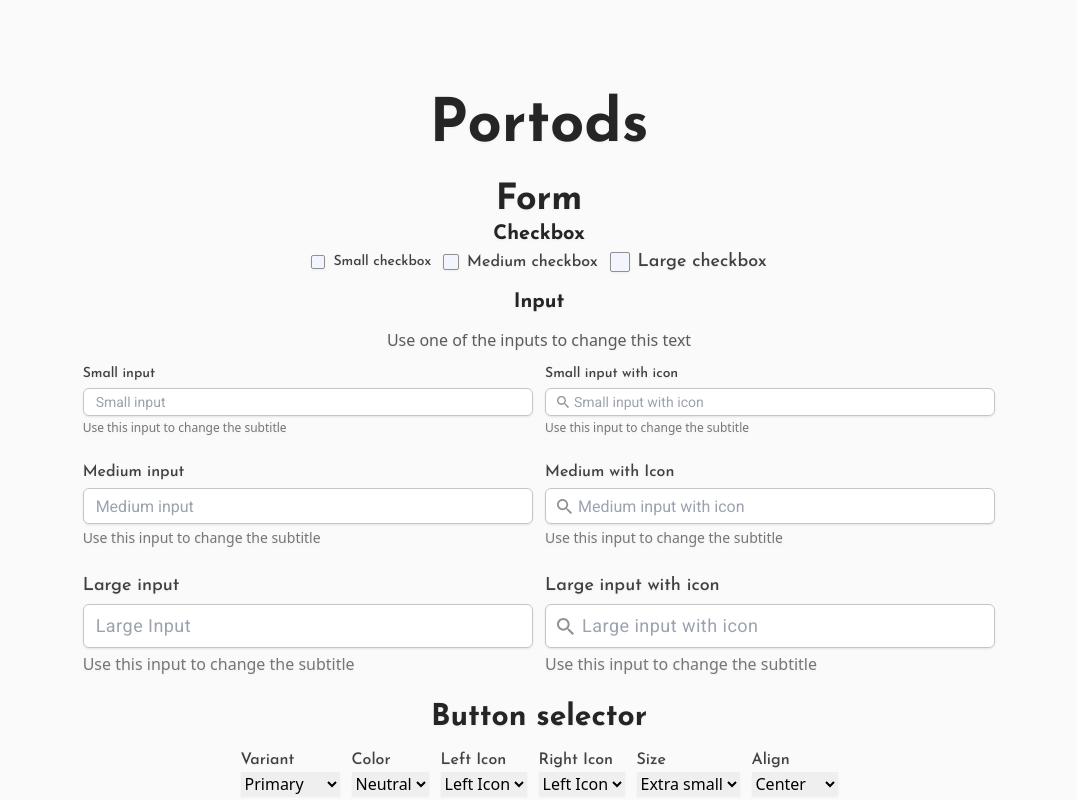
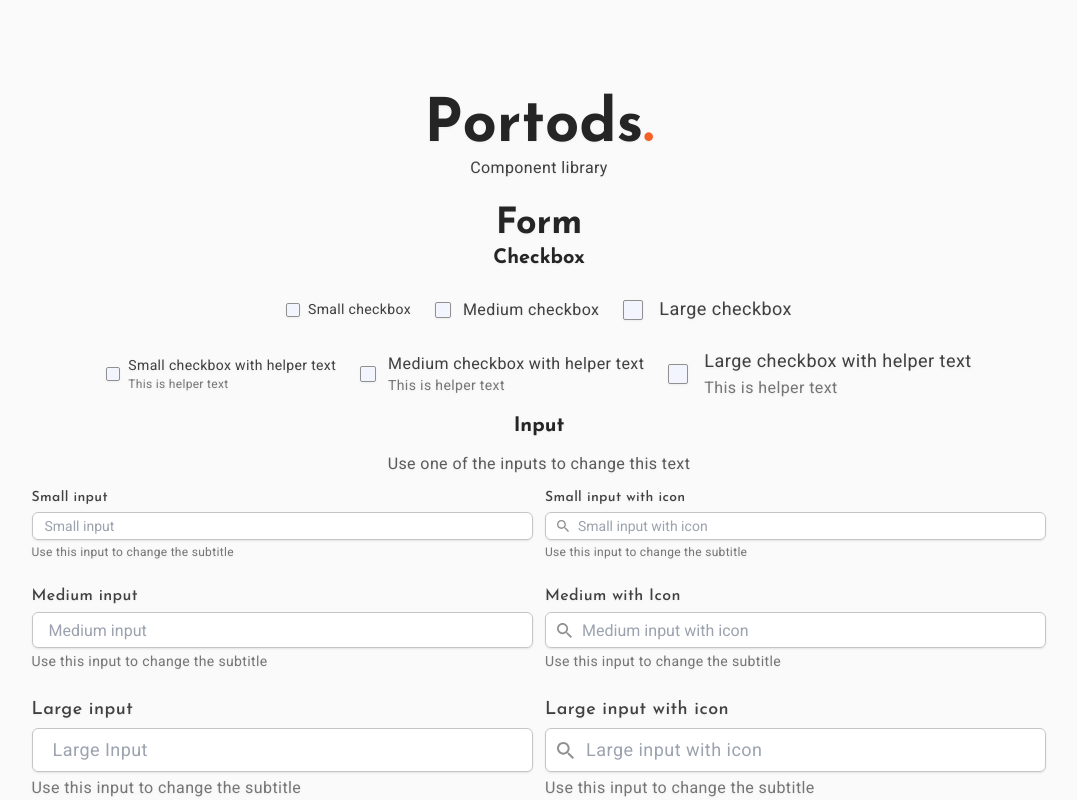
Before and after one commit to TheFlyingWhale/portods, a React (Create React App) app: page / in a window 1280 px wide. Shown: the whole page, without its empty margins (101-1178 px from the left). Built offline with nearby package versions, Linux system fonts and the light colour scheme.

Commit message:
improve styling

```diff
--- a/src/App.tsx
+++ b/src/App.tsx
@@ -1,20 +1,25 @@
-import React from "react";
-import { Heading, Vertical } from "./components";
-import ShowcaseButtons from "./showCase/ShowcaseButtons";
-import ShowcaseForm from "./showCase/ShowcaseForm";
-import ShowcaseIcons from "./showCase/ShowcaseIcons";
+import React from "react"
+import { Heading, Vertical, Text } from "./components"
+import ShowcaseButtons from "./showCase/ShowcaseButtons"
+import ShowcaseForm from "./showCase/ShowcaseForm"
+import ShowcaseIcons from "./showCase/ShowcaseIcons"
 
 const App = () => {
 	return (
 		<Vertical className="bg-neutral-100 h-screen overflow-scroll justify-start items-center">
 			<Vertical className="  justify-center items-center rounded-3xl drop-shadow-sm gap-6 p-24">
-                <Heading className="text-6xl">Portods</Heading>
+				<Vertical className="items-center">
+					<Heading className="text-6xl">
+						Portods<span className="text-orange-500">.</span>
+					</Heading>
+					<Text className="text-neutral-800">Component library</Text>
+				</Vertical>
 				<ShowcaseForm />
 				<ShowcaseButtons />
 				<ShowcaseIcons />
 			</Vertical>
 		</Vertical>
-    );
-};
+	)
+}
 
-export default App;
+export default App
--- a/src/components/form/Button.tsx
+++ b/src/components/form/Button.tsx
@@ -108,7 +108,9 @@ const Button: React.FC<ButtonProps> = ({
 						{LeftIcon}
 					</IconContainer>
 				)}
-				<Text className="leading-none mt-1">{children}</Text>
+				<Text className="leading-none mt-1 font-primary">
+					{children}
+				</Text>
 				{RightIcon && (
 					<IconContainer
 						className={getIconFill(
@@ -132,10 +134,10 @@ export default Button
 const BORDER_RADIUS = "rounded-md"
 const FONT = "font-primary font-medium"
 
-const SIZE_EXTRA_SMALL = `px-2 py-1.5 text-xs`
-const SIZE_SMALL = `px-3 py-2 text-sm`
-const SIZE_MEDIUM = `px-4 py-2.5 text-base`
-const SIZE_LARGE = `px-5 py-3 text-xl`
+const SIZE_EXTRA_SMALL = `px-4 py-1.5 text-xs`
+const SIZE_SMALL = `px-5 py-2 text-sm`
+const SIZE_MEDIUM = `px-6 py-2.5 text-base`
+const SIZE_LARGE = `px-7 py-3 text-xl`
 
 const ICON_SIZE_EXTRA_SMALL = 10
 const ICON_SIZE_SMALL = 13
--- a/src/components/form/Checkbox/Checkbox.tsx
+++ b/src/components/form/Checkbox/Checkbox.tsx
@@ -1,4 +1,4 @@
-import { Horizontal, Label } from "../.."
+import { Horizontal, Label, Vertical, Text } from "../.."
 
 const getCheckboxSize = (size: string) => {
 	if (size === "sm") return "w-3.5 h-3.5"
@@ -24,22 +24,43 @@ const getCheckIconSize = (size: string) => {
 	return "mdCheckIcon"
 }
 
+const getHelperTextSize = (size: string) => {
+	if (size === "sm") return "text-xs"
+
+	if (size === "lg") return "text-base"
+
+	return "text-sm"
+}
+
+const getGap = (size: string) => {
+	if (size === "sm") return "gap-2"
+
+	if (size === "lg") return "gap-4"
+
+	return "gap-3"
+}
+
 interface CheckboxProps {
 	name?: string
 	size?: "sm" | "md" | "lg"
+	helperText?: string
 }
 
-const Checkbox: React.FC<CheckboxProps> = ({ name, size = "md" }) => {
+const Checkbox: React.FC<CheckboxProps> = ({
+	name,
+	size = "md",
+	helperText,
+}) => {
 	return (
 		<Horizontal
-			className="
-                gap-2
+			className={`
+				${getGap(size)}
 				cursor-pointer
 				items-center
 				text-neutral-700
 				font-medium
 				hover:text-neutral-800
-            "
+			`}
 		>
 			<input
 				className={`
@@ -65,9 +86,22 @@ const Checkbox: React.FC<CheckboxProps> = ({ name, size = "md" }) => {
 			/>
 			<Label
 				htmlFor={name}
-				className={`cursor-pointer ${getLabelSize(size)}`}
+				className={`cursor-pointer font-secondary font-normal ${getLabelSize(
+					size
+				)}`}
 			>
+				<Vertical>
 					{name}
+					{helperText && (
+						<Text
+							className={`text-neutral-600 ${getHelperTextSize(
+								size
+							)}`}
+						>
+							{helperText}
+						</Text>
+					)}
+				</Vertical>
 			</Label>
 		</Horizontal>
 	)
--- a/src/components/form/Input.tsx
+++ b/src/components/form/Input.tsx
@@ -2,11 +2,11 @@ import { twMerge } from "tailwind-merge"
 import IconContainer from "../icons/IconContainer"
 
 const SIZE_SM = `px-3 pt-1 pb-0.5 text-sm`
-const SIZE_SM_LEFT_ICON = `pl-7 pr-3 pt-1 pb-0.5 text-sm`
-const SIZE_MD = `px-3 pt-1.5 pb-1 text-base`
-const SIZE_MD_LEFT_ICON = `pl-8 pr-3 pt-1.5 pb-1 text-base`
-const SIZE_LG = `px-3 pt-2 pb-1.5 text-lg tracking-wide`
-const SIZE_LG_LEFT_ICON = `pl-9 pr-3 pt-2 pb-1.5 text-lg tracking-wide`
+const SIZE_SM_LEFT_ICON = `pl-8 pr-3 pt-1 pb-0.5 text-sm`
+const SIZE_MD = `px-4 pt-1.5 pb-1 text-base`
+const SIZE_MD_LEFT_ICON = `pl-9 pr-3 pt-1.5 pb-1 text-base`
+const SIZE_LG = `px-5 pt-2 pb-1.5 text-lg tracking-wide`
+const SIZE_LG_LEFT_ICON = `pl-10 pr-5 pt-2 pb-1.5 text-lg tracking-wide`
 
 const getInputSize = (size: InputSize, leftIcon: boolean) => {
 	if (size === "sm" && !leftIcon) return SIZE_SM
--- a/src/components/typography/Label.tsx
+++ b/src/components/typography/Label.tsx
@@ -31,7 +31,7 @@ const Label: React.FC<LabelProps> = ({
 		<label
 			htmlFor={htmlFor}
 			className={twMerge(
-				`font-primary font-medium text-neutral-800 ${getLabelSize(
+				`font-primary font-medium tracking-wide text-neutral-800 ${getLabelSize(
 					size
 				)} ${className}`
 			)}
--- a/src/components/typography/Text.tsx
+++ b/src/components/typography/Text.tsx
@@ -10,7 +10,15 @@ interface TextProps {
 }
 
 const Text: React.FC<TextProps> = ({ children, className }) => {
-	return <p className={twMerge(` ${className}`)}>{children}</p>
+	return (
+		<p
+			className={twMerge(
+				`font-secondary font-normal tracking-wide ${className}`
+			)}
+		>
+			{children}
+		</p>
+	)
 }
 
 export default Text
--- a/src/showCase/ShowcaseForm.tsx
+++ b/src/showCase/ShowcaseForm.tsx
@@ -1,4 +1,4 @@
-import React, { useState } from "react";
+import React, { useState } from "react"
 import {
 	Checkbox,
 	Heading,
@@ -9,25 +9,47 @@ import {
 	Label,
 	Vertical,
 	Text,
-} from "../components";
+} from "../components"
 
 const ShowcaseForm = () => {
-    const [input, setInput] = useState("");
+	const [input, setInput] = useState("")
 
 	const handleChange = (e: React.ChangeEvent<HTMLInputElement>) => {
-        setInput(e.target.value);
-    };
+		setInput(e.target.value)
+	}
 
 	return (
 		<Vertical className="items-center w-full">
 			<Heading>Form</Heading>
 			<Vertical className="gap-3 w-full">
-                <Vertical className="items-center w-full">
+				<Vertical className="items-center w-full gap-6">
 					<Heading className="text-xl">Checkbox</Heading>
-                    <Horizontal className="gap-3">
-                        <Checkbox name="Small checkbox" size="sm" />
+					<Horizontal className="gap-6">
+						<Checkbox
+							name="Small checkbox"
+							size="sm"
+						/>
 						<Checkbox name="Medium checkbox" />
-                        <Checkbox name="Large checkbox" size="lg" />
+						<Checkbox
+							name="Large checkbox"
+							size="lg"
+						/>
+					</Horizontal>
+					<Horizontal className="gap-6">
+						<Checkbox
+							name="Small checkbox with helper text"
+							size="sm"
+							helperText="This is helper text"
+						/>
+						<Checkbox
+							name="Medium checkbox with helper text"
+							helperText="This is helper text"
+						/>
+						<Checkbox
+							name="Large checkbox with helper text"
+							size="lg"
+							helperText="This is helper text"
+						/>
 					</Horizontal>
 				</Vertical>
 				<Vertical className="items-center w-full gap-3">
@@ -40,7 +62,10 @@ const ShowcaseForm = () => {
 					<Vertical className="gap-6 w-full">
 						<Horizontal className="w-full gap-3">
 							<Vertical className="w-full">
-                                <Label htmlFor="smallInput" size="sm">
+								<Label
+									htmlFor="smallInput"
+									size="sm"
+								>
 									Small input
 								</Label>
 								<Input
@@ -55,7 +80,10 @@ const ShowcaseForm = () => {
 								</HelperText>
 							</Vertical>
 							<Vertical className="w-full">
-                                <Label htmlFor="smallInputWithIcon" size="sm">
+								<Label
+									htmlFor="smallInputWithIcon"
+									size="sm"
+								>
 									Small input with icon
 								</Label>
 								<Input
@@ -73,7 +101,10 @@ const ShowcaseForm = () => {
 						</Horizontal>
 						<Horizontal className="gap-3">
 							<Vertical className="w-full">
-                                <Label htmlFor="mediumInput" size="md">
+								<Label
+									htmlFor="mediumInput"
+									size="md"
+								>
 									Medium input
 								</Label>
 								<Input
@@ -88,7 +119,10 @@ const ShowcaseForm = () => {
 								</HelperText>
 							</Vertical>
 							<Vertical className="w-full">
-                                <Label htmlFor="mediumInputWithIcon" size="md">
+								<Label
+									htmlFor="mediumInputWithIcon"
+									size="md"
+								>
 									Medium with Icon
 								</Label>
 								<Input
@@ -106,7 +140,10 @@ const ShowcaseForm = () => {
 						</Horizontal>
 						<Horizontal className="gap-3">
 							<Vertical className="w-full">
-                                <Label htmlFor="largeInput" size="lg">
+								<Label
+									htmlFor="largeInput"
+									size="lg"
+								>
 									Large input
 								</Label>
 								<Input
@@ -121,7 +158,10 @@ const ShowcaseForm = () => {
 								</HelperText>
 							</Vertical>
 							<Vertical className="w-full">
-                                <Label htmlFor="largeInputWithIcon" size="lg">
+								<Label
+									htmlFor="largeInputWithIcon"
+									size="lg"
+								>
 									Large input with icon
 								</Label>
 								<Input
@@ -141,7 +181,7 @@ const ShowcaseForm = () => {
 				</Vertical>
 			</Vertical>
 		</Vertical>
-    );
-};
+	)
+}
 
-export default ShowcaseForm;
+export default ShowcaseForm
```
Also changed, not shown: src/showCase/ShowcaseIcons.tsx (+8 -9 lines). Lines whose indentation alone changed are shown as unchanged.
